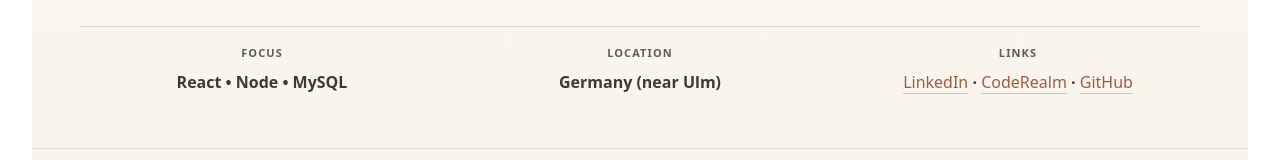
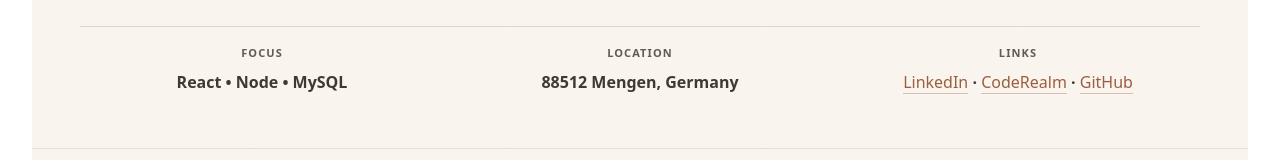
Before and after one commit to AndyZekaj/me, a React (Vite) app: page / in a window 1280 px wide. Shown: the part 616-776 px from the top of the page. Built offline with nearby package versions, Linux system fonts and the light colour scheme.

Commit message:
changed location

```diff
--- a/src/components/Home/Home.jsx
+++ b/src/components/Home/Home.jsx
@@ -110,7 +110,7 @@ export default function Home() {
             </div>
             <div className="metaItem">
               <span className="metaItem__label">Location</span>
-              <span className="metaItem__value">Germany (near Ulm)</span>
+              <span className="metaItem__value">88512 Mengen, Germany</span>
             </div>
             <div className="metaItem">
               <span className="metaItem__label">Links</span>
```
